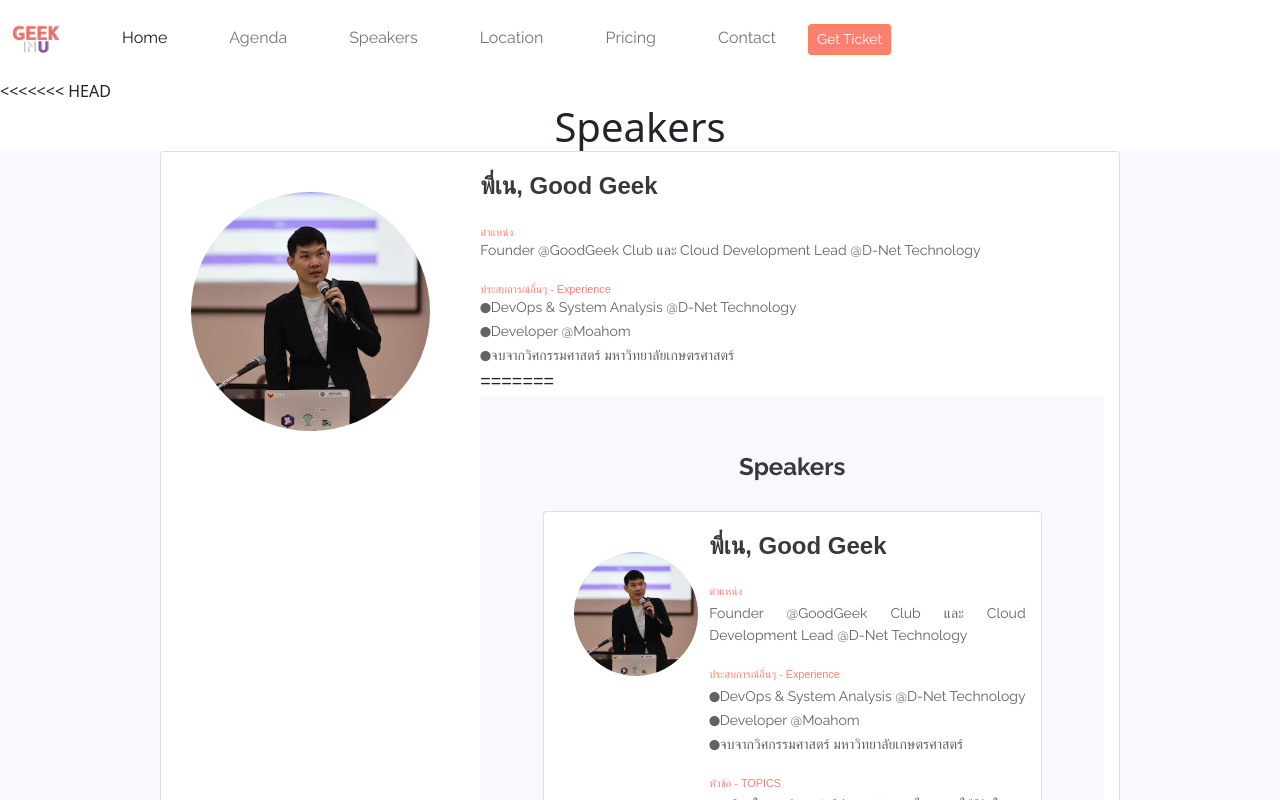
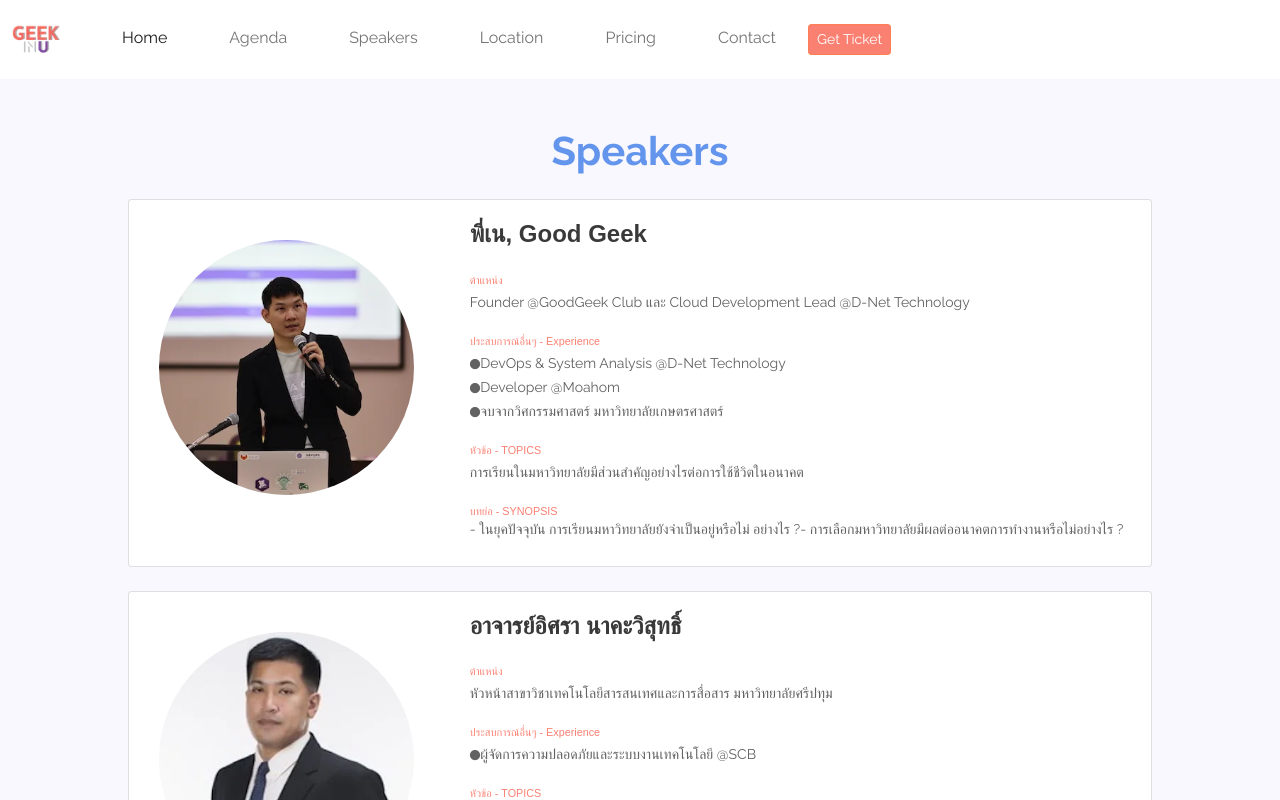
Before and after one commit to Good-Geek-Club/event-geek-in-u, an Angular app: page /speakers in a window 1280 px wide. Shown: the top 800 px of the page. Built offline with nearby package versions, Linux system fonts and the light colour scheme.

Commit message:
fix speaker conflict

```diff
--- a/src/app/screens/speakers/speakers.component.html
+++ b/src/app/screens/speakers/speakers.component.html
@@ -1,23 +1,3 @@
-<<<<<<< HEAD
-<h1 class="text-center">Speakers</h1>
-<section class="speaker-contents">
-    <div *ngFor="let speaker of speakers; let i = index;" class="card mx-auto" style="width: 75%;">
-        <div class="row">
-            <div class="speaker-profile col-4">
-                <picture>
-                    <source [srcset]="speaker.imgUrl.replace('.jpg', '.webp')" type="image/webp">
-                    <img [src]="speaker.imgUrl" [alt]="speaker.name" loading="lazy">
-                </picture>
-            </div>
-            <div class="col-8">
-                <div class="speaker-about card-body">
-                    <h1>{{speaker.name}}</h1>
-                    <h2>ตำแหน่ง</h2>
-                    <p>{{speaker.position}}</p>
-                    <h2>ประสบการณ์อื่นๆ - Experience</h2>
-                    <div class="ml-2" *ngIf="speaker.exp && speaker.exp.length > 0">
-                        <p *ngFor="let e of speaker.exp"><i class="fas fa-circle fa-xs mr-1"></i>{{e}}</p>
-=======
 <section class="speaker-contents pb-5">
     <div class="pt-5 mb-4">
         <h1 class="text-center text-header">Speakers</h1>
@@ -46,15 +26,10 @@
                         <p>{{speaker.topic}}</p>
                         <h2>บทย่อ - SYNOPSIS</h2>
                         <p>{{speaker.synopsis}}</p>
->>>>>>> 0067e88b3be1f6f61aaf007d8435a485d5753dc6
                     </div>
                 </div>
             </div>
         </div>
     </div>
 </section>
-<<<<<<< HEAD
 <app-footer id="contact"></app-footer>
-=======
-<app-footer id="contact"></app-footer>
->>>>>>> 0067e88b3be1f6f61aaf007d8435a485d5753dc6
```
